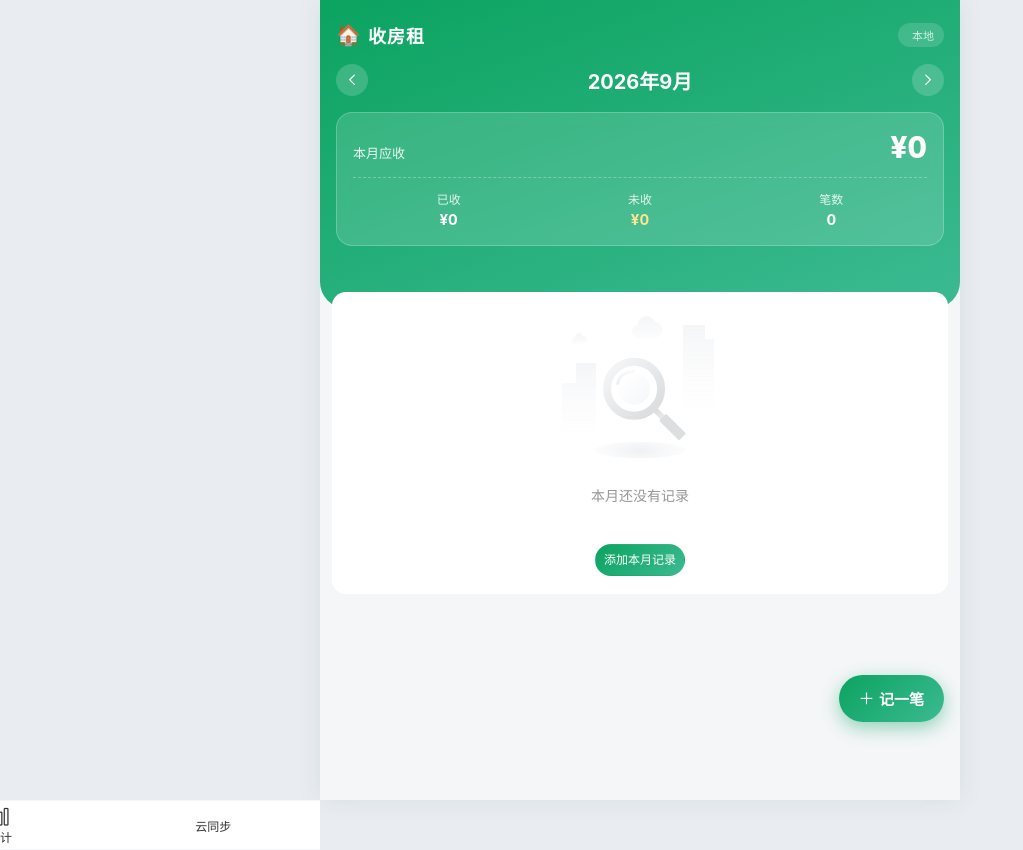
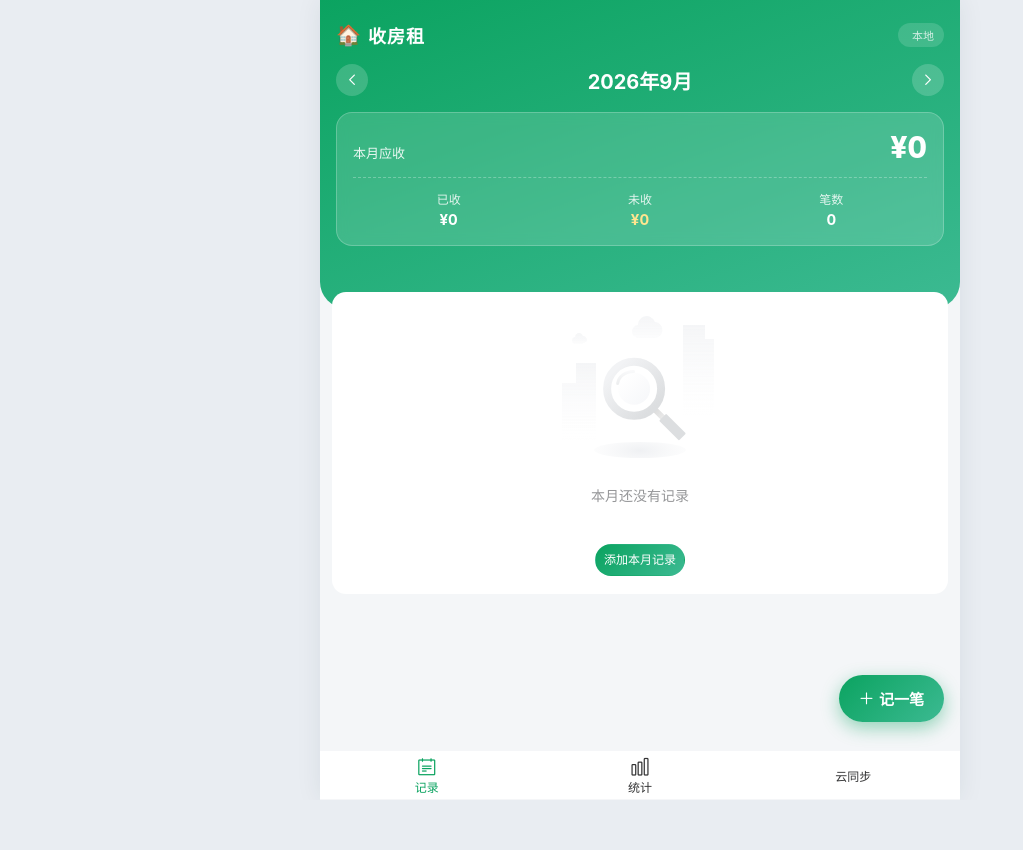
Before and after one commit to zhouYJ-hub/collect-rent, a Vue app: page / in a window 1280 px wide. Shown: the whole page, without its empty margins (0-1023 px from the left). After the commit the page ends 800 px from the top, so only its background shows below. Built offline with nearby package versions, Linux system fonts and the light colour scheme.

Commit message:
style: 底部导航改为纯固定悬浮，消除多余空白滚动

```diff
--- a/src/App.vue
+++ b/src/App.vue
@@ -19,10 +19,11 @@ useSyncStore()
       </transition>
     </router-view>
 
+    <!-- 固定悬浮在底部，不占文档流（页面自身留出底部安全距离） -->
     <van-tabbar
       v-if="showTabbar"
       route
-      placeholder
+      fixed
       safe-area-inset-bottom
       class="app-tabbar"
     >
--- a/src/styles/main.css
+++ b/src/styles/main.css
@@ -46,7 +46,8 @@ body {
   min-height: 100vh;
   background: var(--page-bg);
   box-shadow: 0 0 24px rgba(31, 45, 61, 0.08);
-  padding-bottom: calc(84px + env(safe-area-inset-bottom));
+  /* 底部留白 = 固定 Tabbar(50px) + 16px 呼吸空间，避免多余空白滚动 */
+  padding-bottom: calc(66px + env(safe-area-inset-bottom));
 }
 
 /* 页面切换动画 */
```
